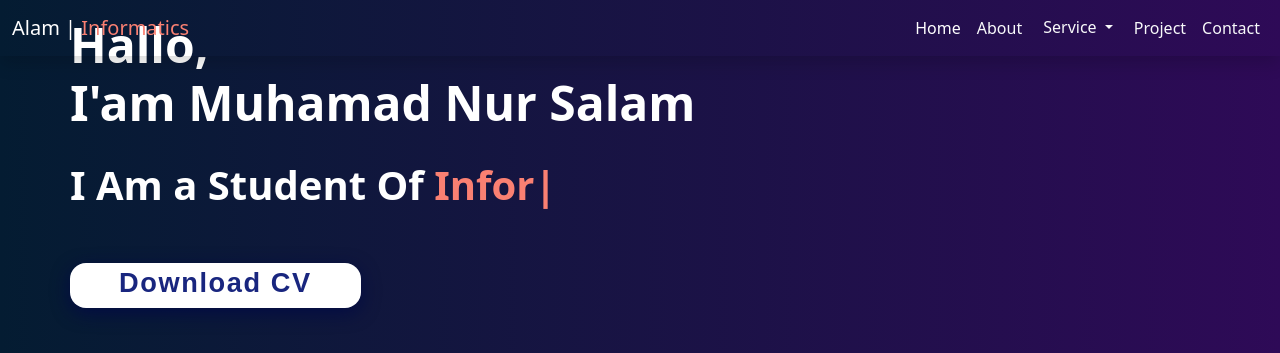
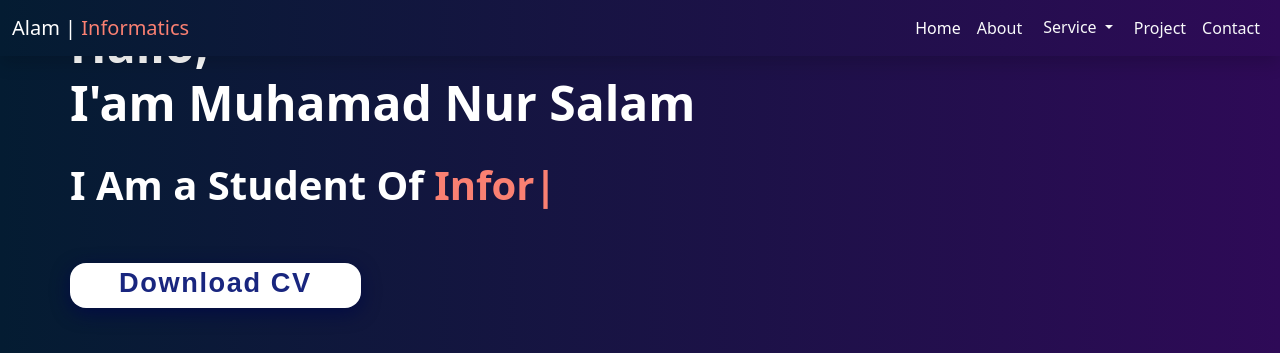
Before and after one commit to Lam89-code/itw2024_project1_243040083, a plain HTML site: page index.html in a window 1280 px wide. Shown: the top 353 px of the page. Drawn offline with nearby package versions, Linux system fonts and the light colour scheme.

Commit message:
Set Background Navbar

```diff
--- a/index.html
+++ b/index.html
@@ -18,7 +18,7 @@
   <body>
     <!-- Start Navbar -->
     <header>
-      <nav class="navbar navbar-expand-lg navbar-dark shadow fixed-top">
+      <nav class="navbar navbar-expand-lg navbar-dark shadow fixed-top" style="background: linear-gradient(to right,#041c32, #2e0a57);">
         <div class="container-fluid">
           <div data-aos="fade-right" data-aos-duration="1000">
             <a class="navbar-brand" href="#">Alam | <span class="logo">Informatics</span></a>
```
